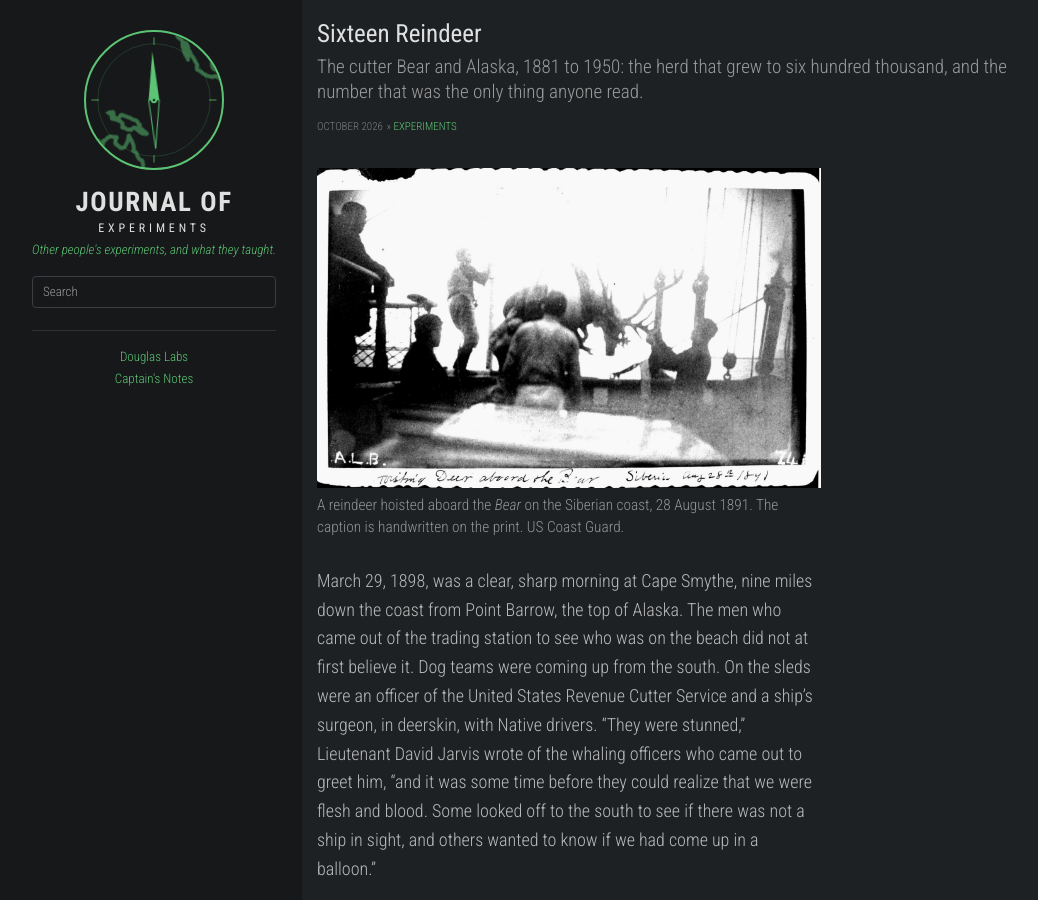
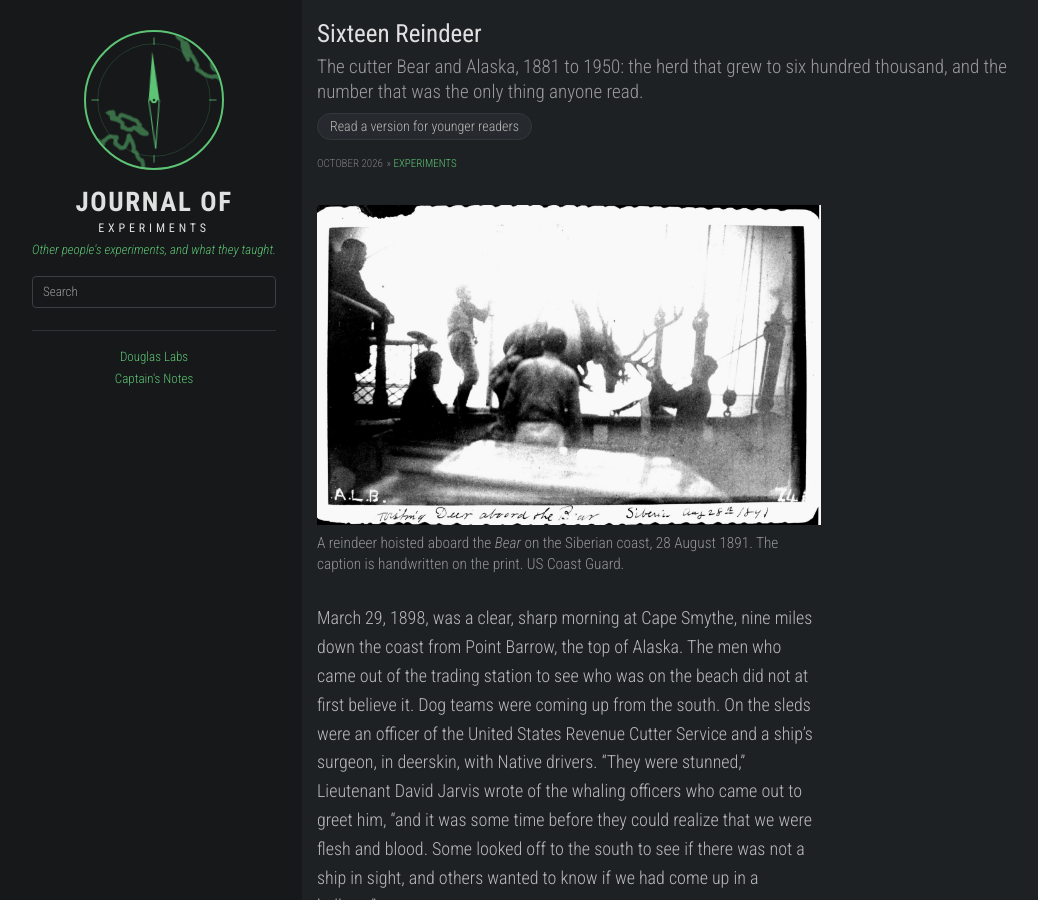
Before and after one commit to realrobertdouglas/journalsofexperiments.com, a Jekyll site: the page built from _posts/2026-10-18-sixteen-reindeer.md, in a window 1280 px wide and 900 px high. Shown: the whole window, without its empty margins (53-1091 px from the left). Built offline with Jekyll 4.4.1, drawn with Linux system fonts in a browser that asks for light colours; part of the change alters nothing that is shown.

Commit message:
Sixteen Reindeer: a version for younger readers, on the same toggle
The entry now carries a second text, _includes/young/sixteen-reindeer.md,
named by its young: front matter and swapped in by the reader toggle the
companion pages already use. post.html gains the include under the
subtitle and the two-text block, exactly as deeper.html has them; entries
without a young: key render as before.

Co-Authored-By: Claude Fable 5.1 <noreply@anthropic.com>

```diff
--- /dev/null
+++ b/_includes/young/sixteen-reindeer.md
@@ -0,0 +1,71 @@
+This is the same story as the full entry, told more plainly. The button at the top switches back to the full version, which gives the sources for everything here.
+
+<figure>
+  <img src="/static/img/sixteen-reindeer/hoisting-deer-1891.jpg" alt="A reindeer being hoisted over the rail of the cutter Bear, with crew around it, in a faded 1891 photograph">
+  <figcaption>One of the first reindeer, hoisted aboard the <em>Bear</em> on the Siberian coast on 28 August 1891. US Coast Guard.</figcaption>
+</figure>
+
+## The ship
+
+The *Bear* was a revenue cutter: a government ship that patrolled the coast and enforced the law at sea. She was built in Scotland in 1874 to hunt seals, with wooden sides six inches thick so that she could push through ice. From 1886 to 1895 her captain was Michael Healy. He had been born into slavery in Georgia in 1839, the son of a planter and an enslaved woman. Nobody in the service knew it, and he never said.
+
+Every spring Healy took the *Bear* from San Francisco to the Arctic coast of Alaska, and every autumn he brought her back. On two thousand miles of coast there was no other government. The *Bear* carried the mail, the teachers and the prisoners. Her deck was used as a courtroom. Her doctor treated anyone who came alongside. She stopped ships from hunting seals illegally and traders from selling liquor in the villages.
+
+## Why reindeer
+
+The people of the Alaska coast, the Iñupiat and the Yupik, lived by hunting walrus, whales and seals. By the 1880s American whaling ships had killed so many walrus and whales that in some winters whole villages starved. In 1881 Healy was on another cutter that called at St. Lawrence Island, where most of the people had died of hunger two winters before. On the Siberian side of the strait, fifty miles away, the Chukchi people kept herds of tame reindeer, and did not starve.
+
+Healy's idea was simple: bring reindeer across the water, and teach the Alaskans to keep them. In 1890 he wrote that reindeer could answer "three vital questions of existence in this country—food, clothing and transportation." That summer he had a passenger, Sheldon Jackson, a missionary who ran the government's schools in Alaska. Jackson took the idea to Washington. Congress would not pay, so Jackson wrote to the newspapers and raised $2,156 from readers.
+
+Jackson wrote down what the experiment was for. He wanted to find out two things. First, whether reindeer from Siberia could live in Alaska, have fawns, and survive being handled by people who had never kept a farm animal. That could be tested by counting the deer. Second, whether a hunting people would become a herding people, and would end up owning the herds. That could only be tested by looking at who owned what. Jackson even wrote down the way the experiment could fail: if white men were allowed to own herds, he said, the deer would never end up in Native hands, and the whole point would be lost. So the rule was that the government owned the deer and lent them out. A Native herder who borrowed a hundred had to give back a hundred, and kept the fawns.
+
+## The first sixteen
+
+In the summer of 1891 the *Bear* bought twenty reindeer on the Siberian coast and landed sixteen of them on an island near Unalaska, with sacks of Siberian moss to feed them. This was only a test, to see whether a reindeer could survive a sea voyage. It could. In 1892 the ship brought 171 reindeer to Port Clarence, near the Bering Strait, and a station was set up to keep them. Four Chukchi herders came to teach, and nine Iñupiaq apprentices were put to learn. By the autumn of 1893 there were 346 deer. Congress, now that there was something to count, gave $6,000.
+
+The Chukchi herders went home, and in 1894 Jackson hired Sámi families from Lapland, in the far north of Norway, to teach instead. The Sámi had herded reindeer for centuries. In January 1895 the first hundred deer were lent to an Iñupiaq herder named Charlie Antisarlook. Missions were lent a hundred each. By the end of 1897 there were 1,466 reindeer in Alaska.
+
+## The great drive, 1897 to 1898
+
+In the autumn of 1897 eight whaling ships were trapped by ice near Point Barrow, at the top of Alaska, with about 275 men aboard and not enough food for the winter. The *Bear* was sent north in November, but no ship could get near Barrow in winter. So on 16 December 1897 she landed a small party on the coast 1,500 miles away: Lieutenant David Jarvis, Lieutenant Ellsworth Bertholf and the ship's doctor, Samuel Call. Their orders were to travel overland by dog sled, borrow the reindeer herds, and drive them to the whalers as food on the hoof.
+
+<figure>
+  <img src="/static/img/sixteen-reindeer/expedition-chart-1899.jpg" alt="The 1899 report's chart of Alaska and the Bering Sea with the expedition's tracks at sea and on land">
+  <figcaption>The map from the official report: the <em>Bear</em>'s route by sea, and the routes of Jarvis and Call, of Bertholf, and of Lopp with the herd, across the land. Treasury Department, 1899.</figcaption>
+</figure>
+
+In January Jarvis reached Charlie Antisarlook and asked for his herd. He did not take it. He explained what it was for and asked. Charlie and his wife Mary talked it over and agreed to lend their 133 reindeer, which were everything they owned, on Jarvis's promise that the government would give them back with the fawns. Jarvis wrote out a receipt. Then a mission schoolteacher named Tom Lopp lent 292 more. Lopp and seven Iñupiaq herders, Charlie among them, drove the herd. The experts had said that only Sámi or Siberians could drive reindeer. Nobody had asked the Alaskans.
+
+They left on 3 February 1898 with 438 deer. They crossed the sea ice of Kotzebue Sound, a crossing Jarvis had warned against, and nearly lost the herd in the night. They went over the mountains in temperatures of forty degrees below zero. On 29 March Jarvis and Call reached the whalers' camp, and the herd came in behind them: 382 reindeer, more than seven hundred miles in fifty-five days. Four of the whalers had scurvy, a disease caused by going too long without fresh food. Now there was fresh meat. Nobody in the party had died, and only one whaler died after the herd arrived.
+
+The *Bear* reached Barrow in July, when the ice opened, and carried the men home. In 1899 the government paid back the loans with the fawns included: 714 reindeer to Lopp's mission and 328 to Charlie. Charlie died of measles the next summer. Mary kept the herd for the rest of her life, and became known along the coast as Sinrock Mary.
+
+## The number that went up
+
+Every year Jackson published a count of the reindeer in Alaska, and every year it was bigger: 2,837 in 1899; 10,241 in 1905; 27,325 in 1910; 70,243 in 1915; 180,000 in 1920; 350,000 in 1925. In Washington the number was read as proof that the experiment was working.
+
+But the count only answered the first question. The second question, who owned the deer, was going wrong. The Sámi teachers were allowed to own deer, and they were not Natives, so the rule against selling to white men did not apply to them. In 1914 a businessman from Nome named Carl Lomen bought a Sámi herder's 1,200 reindeer, and by 1929 his family had bought more than 14,000. They built cold-storage plants and shipped reindeer meat to Seattle. At Christmas 1926 they put real reindeer into Santa Claus parades in Boston, Chicago, San Francisco and Seattle. By the 1930s the Lomens were said to own 250,000 reindeer. An auditor who went through their books in 1935 reported that this figure was "by computation": worked out on paper, not counted.
+
+Two other things were happening that the count could not show. Reindeer live on lichen, a slow-growing plant that adds only about five millimetres a year. Where too many deer grazed, the lichen was gone, and it takes decades to come back. And the herds had been turned into companies with shares, and the shares were credited with more fawns each year than were really being born. The number on paper was pulling away from the number on the ground.
+
+The Native herders knew. They complained, held meetings and sent telegrams. In 1931 there were hearings in Washington; no Native owner was there. In 1932 the count reached its peak, about 641,000.
+
+## What went wrong
+
+In 1937 Congress passed the Reindeer Act. It said that only Natives could own reindeer in Alaska, and that the government would buy every deer that anyone else owned. The non-Native owners said they had 500,615 reindeer. The men sent to count them in 1938 could find about 180,000. When the roundups were held in the winter of 1939 and 1940, 84,001 reindeer were actually counted and bought, for less than half a million dollars. For the first time in forty-eight years the count was a real count.
+
+Then the herds collapsed. There were 544,000 reindeer on paper in 1937, 252,550 in 1940, and 25,000 in 1950. Wild caribou, which are the same animal as reindeer, came back through the ranges in huge numbers, and the tame reindeer followed them away. Wolves came with the caribou. The lichen was gone. And there were fewer people herding every year, because the money had gone to Seattle.
+
+## What was left
+
+In 1944 the Coast Guard put twenty-nine reindeer on St. Matthew Island, an empty island in the Bering Sea, as emergency food for a small radio station. The station closed. With nothing to eat them and no one to herd them, the reindeer grew to 6,000 by 1963, ate all the lichen, and starved in a single winter. In 1966 there were forty-two left. That graph is in every ecology textbook. Those reindeer were descendants of the ones the *Bear* carried from Siberia.
+
+Today about twenty herders keep about twenty thousand reindeer on the Seward Peninsula, where the first 171 came ashore.
+
+Healy was court-martialled in 1896 for drunkenness, lost his command, and died in 1904. Who his mother was did not become known until long after his death. The Coast Guard's largest icebreaker is named for him. The *Bear* went on to the Antarctic and the Second World War, and sank under tow in 1963; her wreck was found in 2019 and identified in 2021. The companion piece, "The ship", tells that story.
+
+## What it teaches
+
+An experiment can only see what its instrument measures. This one's instrument was a count of reindeer, and the count answered the easy question so well, and for so long, that everyone took it as the answer to the hard question too. For forty years an experiment about whether a people would come to own a living was reported as a number of animals. Because the number went up, nobody looked at who owned the animals until it was too late, and when they looked, the number itself was partly made up.
+
+The people who ran the experiment had written down how it could fail, and then let it fail in exactly that way. The one time anyone measured the right thing was Jarvis's receipt: 133 reindeer borrowed from Charlie Antisarlook, 328 given back. That herd outlived Charlie by half a century in Mary's hands. The idea was true wherever anyone bothered to test it. The count is what everyone remembers.
--- a/_layouts/post.html
+++ b/_layouts/post.html
@@ -6,6 +6,7 @@ layout: default
   {% if page.subtitle %}
     <p class="post-subtitle">{{ page.subtitle }}</p>
   {% endif %}
+  {% include reader-toggle.html %}
 </header>
 
 <span class="time">{{ page.date | date: '%B %Y' }}</span>
@@ -16,7 +17,14 @@ layout: default
 {% endif %}
 
 <div class="content">
+  {% if page.young %}
+  {% comment %}Two texts, swapped by the reader toggle (_includes/reader-toggle.html): the full one shows by default, the one for younger readers comes from the `young:` include.{% endcomment %}
+  <div class="post" id="reader-full">{{ content }}</div>
+  {% capture young %}{% include {{ page.young }} %}{% endcapture %}
+  <div class="post post--young" id="reader-young" hidden>{{ young | markdownify }}</div>
+  {% else %}
   <div class="post">{{ content }}</div>
+  {% endif %}
   {% comment %}Companions: _deeper/<this entry's slug>/*.md, in their `order`, each with its subtitle (layout: deeper.html; styles: main.css .go-deeper){% endcomment %}
   {% assign deeper = site.deeper | where: "parent", page.slug | sort: "order" %}
   {% if deeper.size > 0 %}
--- a/_posts/2026-10-18-sixteen-reindeer.md
+++ b/_posts/2026-10-18-sixteen-reindeer.md
@@ -3,6 +3,7 @@ layout: post
 title:  "Sixteen Reindeer"
 subtitle: "The cutter Bear and Alaska, 1881 to 1950: the herd that grew to six hundred thousand, and the number that was the only thing anyone read."
 date:   2026-10-18 02:00:00 +0000
+young: young/sixteen-reindeer.md
 categories: [experiments]
 comments: false
 ---
```
